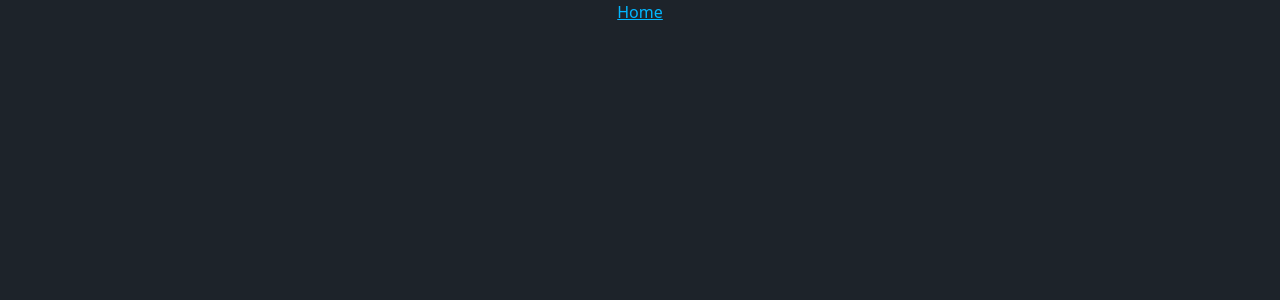
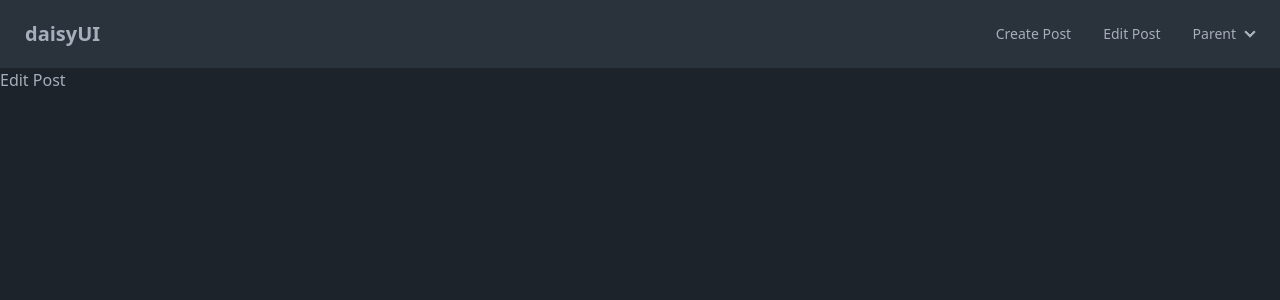
Before and after one commit to carljosephsalac/vue-composition-api, a Vue app: page /posts/edit in a window 1280 px wide. Before the commit this address had no page. Shown: the top 300 px of the page. Built offline with nearby package versions, Linux system fonts and the light colour scheme.

Commit message:
Vue Router

```diff
--- a/src/App.vue
+++ b/src/App.vue
@@ -3,9 +3,28 @@ import { RouterLink, RouterView } from 'vue-router'
 </script>
 
 <template>
-  <header>
-    <nav class="flex justify-center">
-      <RouterLink to="/" class="link link-info">Home</RouterLink>
+  <header class="navbar bg-neutral text-neutral-content">
+    <div class="flex-1">
+      <RouterLink to="/" class="text-xl btn btn-ghost">daisyUI</RouterLink>
+    </div>
+    <nav class="flex-none">
+      <ul class="px-1 menu menu-horizontal">
+        <li>
+          <RouterLink to="/posts/create">Create Post</RouterLink>
+        </li>
+        <li>
+          <RouterLink to="/posts/edit">Edit Post</RouterLink>
+        </li>
+        <li>
+          <details>
+            <summary>Parent</summary>
+            <ul class="p-2 rounded-t-none bg-base-100">
+              <li><a>Link 1</a></li>
+              <li><a>Link 2</a></li>
+            </ul>
+          </details>
+        </li>
+      </ul>
     </nav>
   </header>
 
--- a/src/main.js
+++ b/src/main.js
@@ -1,6 +1,7 @@
+import './assets/main.css'
+
 import { createApp } from 'vue'
 import { createPinia } from 'pinia'
-import './assets/main.css'
 
 import App from './App.vue'
 import router from './router'
--- a/src/router/index.js
+++ b/src/router/index.js
@@ -1,5 +1,7 @@
 import { createRouter, createWebHistory } from 'vue-router'
-import HomeView from '../views/HomeView.vue'
+import HomeView from '@/views/HomeView.vue'
+import PostCreate from '@/views/PostCreate.vue'
+import PostEdit from '@/views/PostEdit.vue'
 
 const router = createRouter({
   history: createWebHistory(import.meta.env.BASE_URL),
@@ -9,6 +11,16 @@ const router = createRouter({
       name: 'home',
       component: HomeView
     },
+    {
+      path: '/posts/create',
+      name: 'posts.create',
+      component: PostCreate
+    },
+    {
+      path: '/posts/edit',
+      name: 'posts.edit',
+      component: PostEdit
+    }
   ]
 })
 
--- /dev/null
+++ b/src/views/PostCreate.vue
@@ -0,0 +1,5 @@
+<script setup></script>
+
+<template>
+  <div>Create Post</div>
+</template>
--- /dev/null
+++ b/src/views/PostEdit.vue
@@ -0,0 +1,5 @@
+<script setup></script>
+
+<template>
+  <div>Edit Post</div>
+</template>
```
Also changed, not shown: notes.txt.
